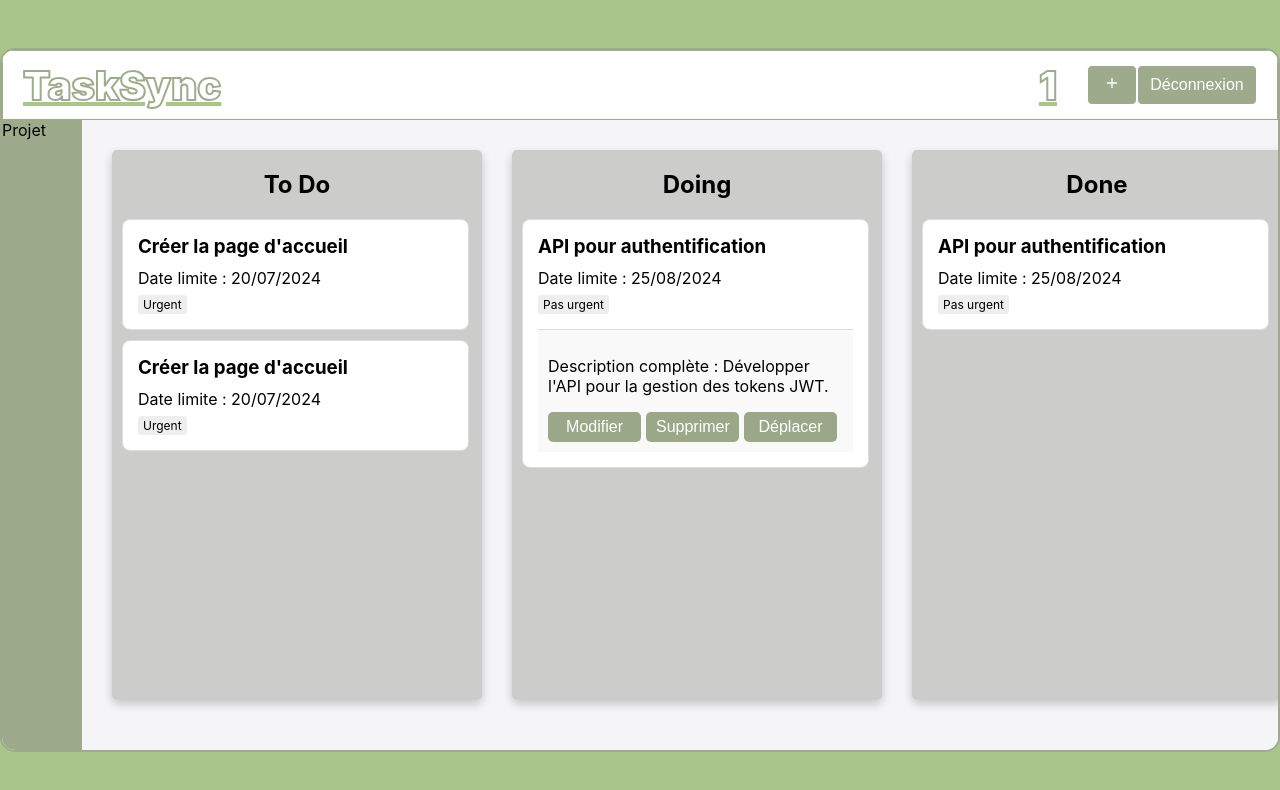
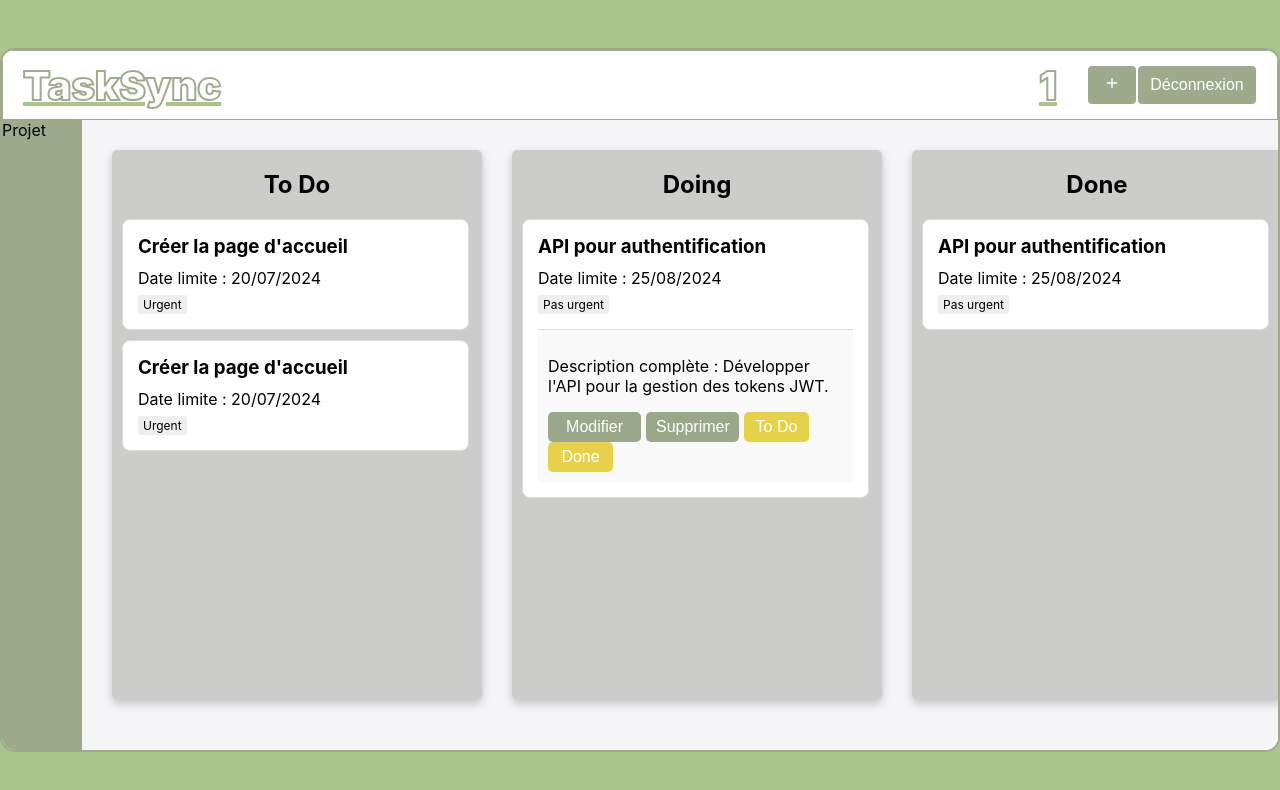
Before and after one commit to OthmaneB-Pro/TaskSync, a React (Create React App) app: page /interface/1 in a window 1280 px wide. Both pictures are taken after a click on the element 695 px from the left and 274 px from the top of the page. Shown: the top 790 px of the page. Built offline with nearby package versions, Linux system fonts and the light colour scheme.

Commit message:
✨ CRUD : Move Card in To Do, Doing, Done

```diff
--- a/src/components/pages/interfaceMain/status/TaskCard.tsx
+++ b/src/components/pages/interfaceMain/status/TaskCard.tsx
@@ -15,6 +15,12 @@ export default function TaskCard({ task }: TaskCardProps) {
   const handleDelete = (taskId: number) => {
     setTache(tache.filter((task) => taskId !== task.id));
   };
+  const handleMove = (taskId : number, taskStatus : string) => {
+    const updatedTasks = tache.map(task =>
+      task.id === taskId ? { ...task, status: taskStatus } : task
+    );
+    setTache(updatedTasks);
+  }
 
   const toggleExpand = (taskId: number) => {
     setExpandedTaskId(expandedTaskId === taskId ? null : taskId);
@@ -26,6 +32,7 @@ export default function TaskCard({ task }: TaskCardProps) {
       isExpanded={expandedTaskId === task.id}
       onExpand={toggleExpand}
       onDelete={handleDelete}
+      onMove={handleMove}
     />
   );
 }
--- a/src/components/pages/interfaceMain/status/TaskDetails.tsx
+++ b/src/components/pages/interfaceMain/status/TaskDetails.tsx
@@ -1,7 +1,7 @@
 import styled from "styled-components";
 import ButtonPrimary from "../../../reusable-ui/ButtonPrimary";
 
-export default function TaskDetails({ task, onDelete }: any) {
+export default function TaskDetails({ task, onDelete, onMove }: any) {
   return (
     <TaskDetailsStyled className="task-details">
       <p>Description complète : {task.description}</p>
@@ -12,7 +12,28 @@ export default function TaskDetails({ task, onDelete }: any) {
           className="button"
           onClick={() => onDelete(task.id)}
         />
-        <ButtonPrimary label="Déplacer" className="button" onClick={() => {}} />
+        {task.status !== "To Do" && task.status !== "Done" && (
+          <>
+          <ButtonPrimary
+            label="To Do"
+            className="button-move"
+            onClick={() => onMove(task.id, "To Do")}
+          />
+          <ButtonPrimary
+            label="Done"
+            className="button-move"
+            onClick={() => onMove(task.id, "Done")}
+          />
+          </>
+        )}
+        {task.status !== "Doing" && (
+          <ButtonPrimary
+            label="Doing"
+            className="button-move"
+            onClick={() => onMove(task.id, "Doing")}
+          />
+        )}
+
       </div>
     </TaskDetailsStyled>
   );
@@ -29,4 +50,10 @@ const TaskDetailsStyled = styled.div`
     width: 93px;
     height: 30px;
   }
+  .button-move{
+    margin-top: 0;
+    width: 65px;
+    height: 30px;
+    background-color: #e7d04a;
+  }
 `;
--- a/src/components/reusable-type/TaskCard.tsx
+++ b/src/components/reusable-type/TaskCard.tsx
@@ -12,4 +12,5 @@ export type TaskType = {
     onExpand: (id: number) => void;
     isExpanded: boolean;
     onDelete : (id: number) => void ;
+    onMove : (id : number, status : string) => void ;
   };
--- a/src/components/reusable-ui/CardPrimary.tsx
+++ b/src/components/reusable-ui/CardPrimary.tsx
@@ -7,6 +7,7 @@ export default function CardPrimary({
   onExpand,
   isExpanded,
   onDelete,
+  onMove,
 }: TaskCardType) {
   return (
     <CardStyled>
@@ -20,7 +21,7 @@ export default function CardPrimary({
         </div>
       </div>
 
-      {isExpanded && <TaskDetails task={task} onDelete={onDelete} />}
+      {isExpanded && <TaskDetails task={task} onDelete={onDelete} onMove={onMove} />}
     </CardStyled>
   );
 }
```
